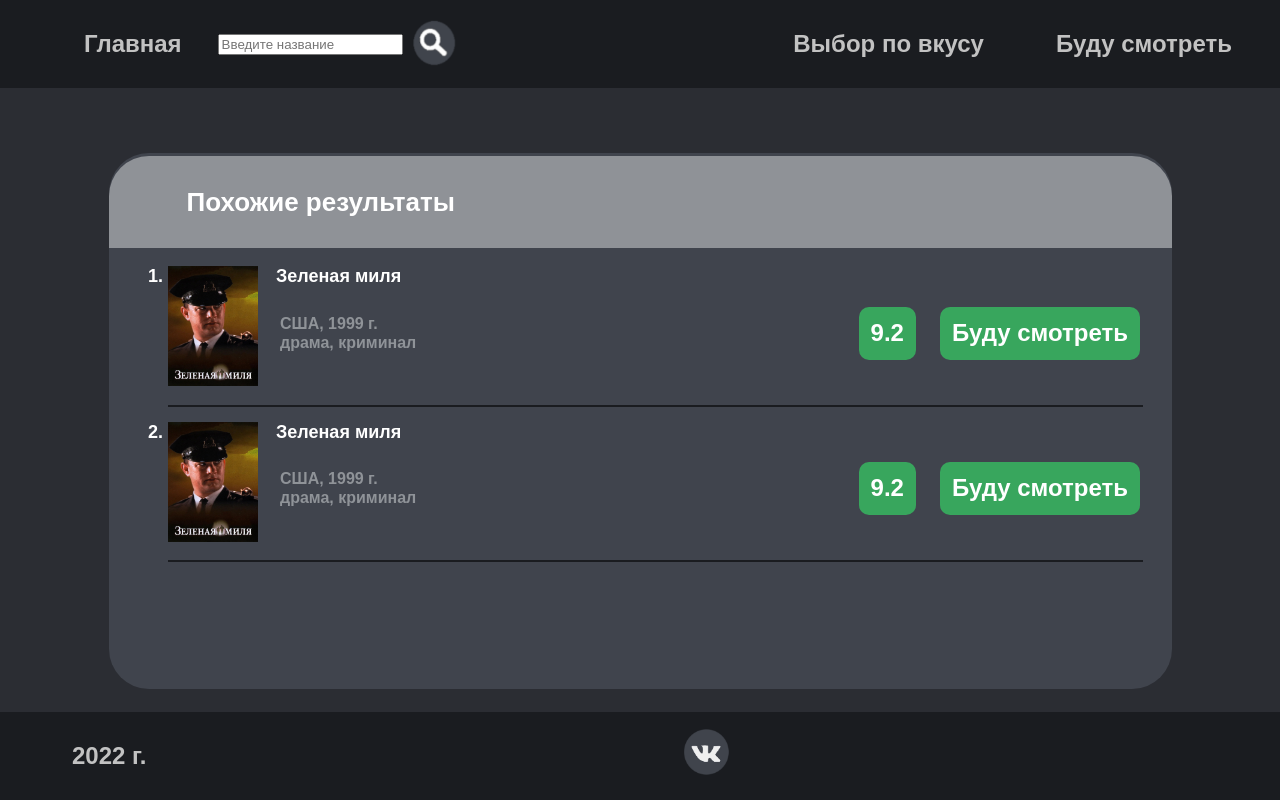
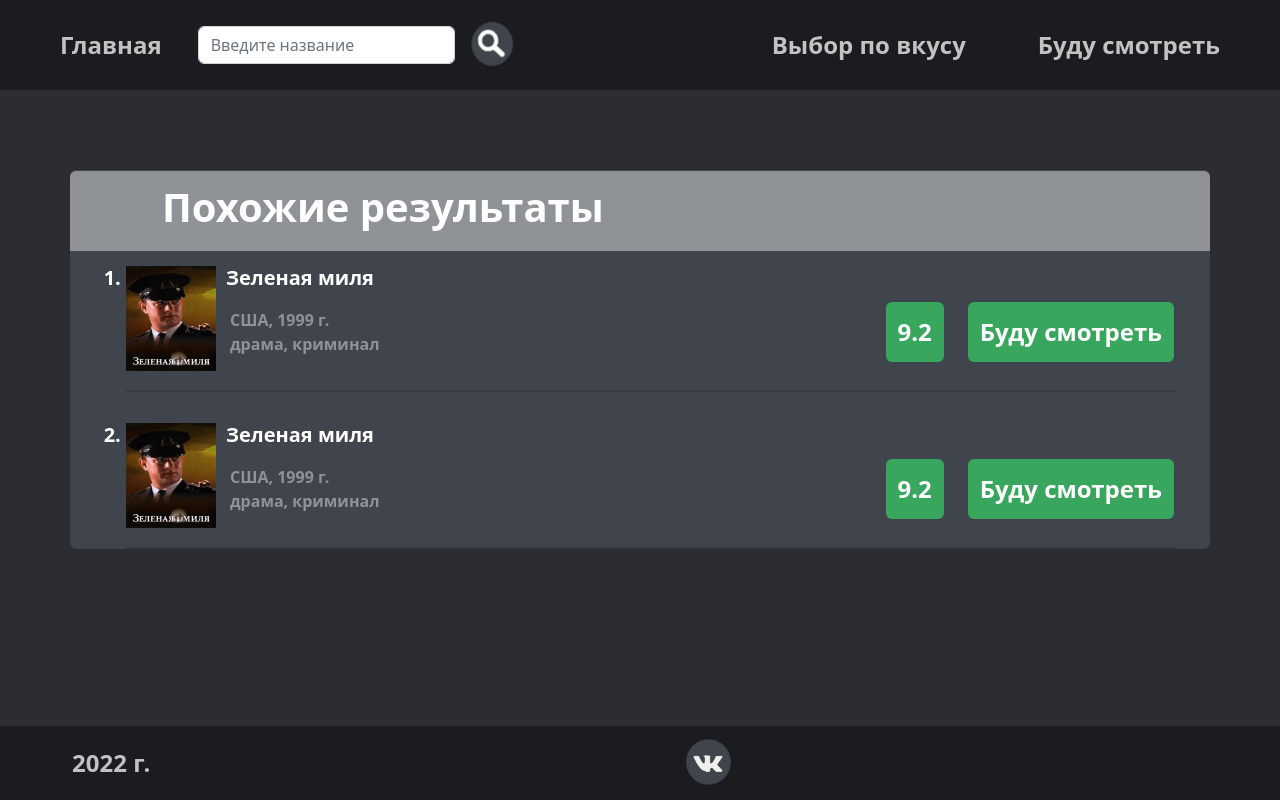
Before and after one commit to amayash/cinema, a website: page searchSame.html in a window 1280 px wide. Drawn offline with nearby package versions, Linux system fonts and the light colour scheme.

Commit message:
searchSame bootstrap

```diff
--- a/searchSame.html
+++ b/searchSame.html
@@ -3,62 +3,81 @@
 
 <head>
     <meta charset="UTF-8">
+    <title>Похожие результаты</title>
+    <meta name="viewport" content="width=device-width, initial-scale=1.0">
     <meta http-equiv="X-UA-Compatible" content="IE=edge">
-    <meta name="viewport" content="width=device-width, initial-scale=1.0">
-    <title>Похожие результаты</title>
+    <script src="node_modules/bootstrap/dist/js/bootstrap.min.js"></script>
+    <link href="node_modules/bootstrap/dist/css/bootstrap.min.css" rel="stylesheet" />
+    <link href="node_modules/@fortawesome/fontawesome-free/css/all.min.css" rel="stylesheet" />
     <link rel="stylesheet" href="styles/styleSearchSame.css">
 </head>
 
-<body>
-    <header>
-        <div id="main"><a href="index.html">Главная</a></div>
-        <form action="searchSame.html">
-            <input type="text" name="text" class="search" placeholder="Введите название">
-            <button type="submit"><navIcon><img src="images/search.jpg" alt="Поиск" /></navIcon></button>
+<body class="d-flex flex-column h-100 fs-6">
+    <main class="flex-shrink-0">
+        <header class="fs-4 fw-bold">
+            <nav class="navbar navbar-expand-md navbar-dark">
+                <div class="container-fluid">
+                    <button class="navbar-toggler" type="button" data-bs-toggle="collapse" data-bs-target="#navbarNav"
+                        aria-controls="navbarNav" aria-expanded="false" aria-label="Toggle navigation">
+                        <span class="navbar-toggler-icon"></span>
+                    </button>
+                    <div class="navbar-collapse collapse justify-content-end" id="navbarNav">
+                        <div id="main"><a class="text-decoration-none" href="index.html">Главная</a></div>
+
+                        <form class="d-flex align-items-center" action="searchSame.html">
+                            <input type="text" name="text" class="form-control search rounded" placeholder="Введите название">
+                            <button type="submit" class="border border-0"><img class="icon" src="images/search.jpg" alt="Поиск" /></button>
                         </form>
-        <nav>
-            <a href="choiceToTaste.html">Выбор по вкусу</a>
-            <a href="willSee.html">Буду смотреть</a>
+                        <div class="d-flex justify-content-end flex-grow-1 navbar-nav">
+                            <a class="text-decoration-none" href="choiceToTaste.html">Выбор по вкусу</a>
+                            <a class="text-decoration-none" href="willSee.html">Буду смотреть</a>
+                        </div>
+                    </div>
+                </div>
             </nav>
         </header>
-    <div id="content">
-        <div id="content_header">
-            <h1>Похожие результаты</h1>
+        <div class="container rounded" id="content">
+            <div id="content_header" class="rounded-top">
+                <h1 class="fs-1 fw-bold text-white">Похожие результаты</h1>
             </div>
 
-        <ol>
-            <li><navPoster><img src="images/zelenayamilya.jpg"  alt="Зеленая миля" align="left"></navPoster>
-                <h2><a href="film.html">Зеленая миля</a></h2>
-                <div id="description">
+            <ol class="fs-5 text-white fw-bold">
+                <li><img class="poster" src="images/zelenayamilya.jpg" alt="Зеленая миля" align="left">
+                    <h2 class="fs-5 fw-bold text-white"><a class="text-white" href="film.html">Зеленая миля</a></h2>
+                    <div id="description" class="d-flex justify-content-start align-items-center fs-6">
                         США, 1999 г.<br>
                         драма, криминал
-                    <div id="rightPanel">
-                        <div id="mark">9.2</div>
-                        <div id="willSee">Буду смотреть</div>
+                        <div id="rightPanel" class="d-flex justify-content-end text-white fw-bold fs-4 flex-grow-1">
+                            <div class="rounded" id="mark">9.2</div>
+                            <button id="willSee" class="border border-0 rounded text-white fw-bold" type="button">Буду
+                                смотреть</button>
                         </div>
                     </div>
                 </li>
-            <hr>
-            <li><navPoster><img src="images/zelenayamilya.jpg"alt="Зеленая миля" align="left"></navPoster>
-                <h2><a href="film.html">Зеленая миля</a></h2>
-                <div id="description">
+                <hr class="border border-0">
+                <li class="text-white"><img class="poster" src="images/zelenayamilya.jpg" alt="Зеленая миля" align="left">
+                    <h2 class="fs-5 fw-bold text-white"><a class="text-white" href="film.html">Зеленая миля</a></h2>
+                    <div id="description" class="d-flex justify-content-start align-items-center fs-6">
                         США, 1999 г.<br>
                         драма, криминал
-                    <div id="rightPanel">
-                        <div id="mark">9.2</div>
-                        <div id="willSee">Буду смотреть</div>
+                        <div id="rightPanel" class="d-flex justify-content-end text-white fw-bold fs-4 flex-grow-1">
+                            <div class="rounded" id="mark">9.2</div>
+                            <button id="willSee" class="border border-0 rounded text-white fw-bold" type="button">Буду
+                                смотреть</button>
                         </div>
                     </div>
                 </li>
-            <hr>
+                <hr class="border border-0">
             </ol>
         </div>
-    <footer>
+        <footer class="d-flex fixed-bottom align-items-center position-fixed fw-bold fs-4">
             2022 г.
-        <nav>
-            <a href="https://vk.com/id0" target="_blank"><navIcon><img src="images/vk.jpg" alt="VK"></navIcon> </a>
+            <nav class="d-flex justify-content-center flex-grow-1">
+                <a href="https://vk.com/id0" target="_blank"><img class="icon" src="images/vk.jpg" alt="VK"> </a>
             </nav>
         </footer>
+    </main>
     </body>
 
+
 </html>
--- a/styles/styleSearchSame.css
+++ b/styles/styleSearchSame.css
@@ -1,115 +1,18 @@
 html,
 body {
     background: #2b2d33;
-    padding: 0;
-    margin: 0;
-    font-family: sans-serif;
-    font-size: small;
-    line-height: 1.2;
-    height: 100%;
 }
 
 h1 {
-    margin-inline-start: 2.5em;
-    color: #ffffff;
-    font-weight: bold;
+    margin-inline-start: 2em;
 }
 
 h2 {
-    margin-inline-start: 6em;
-    font-size: large;
-    color: #ffffff;
-    font-weight: bold;
+    padding-top: 0.75em;
+    margin-inline-start: 5em;
 }
 
-ol {
-    font-size: large;
-    color: #ffffff;
-    font-weight: bold;
-}
-
-header {
-    left: 0; top: 0; right: 0;
-    background-color: #1a1c20;
-    height: 64px;
-    padding: 0.5em;
-    display: flex;
-    align-items: center;
-    font-size: x-large;
-    font-weight: bold;
-}
-
-footer {
-    position: fixed;
-    left: 0; bottom: 0; right: 0;
-    background-color: #1a1c20;
-    color: #c2c2c2;
-    height: 64px;
-    padding: 0.5em 0.5em 0.5em 3em;
-    display: flex;
-    justify-content: start;
-    align-items: center;
-    font-size: x-large;
-    font-weight: bold;
-}
-
-footer nav {
-    color: #c2c2c2;
-    display: flex !important;
-    justify-content: center !important;
-    flex-grow: 1;
-}
-
-article {
-    padding: 0.5em;
-    display: flex;
-    flex-direction: column;
-    align-items: stretch;
-    min-height: calc(100%-64px-64px-(0.5em*6));
-}
-
-header nav {
-    display: flex !important;
-    justify-content: flex-end !important;
-    flex-grow: 1;
-}
-
-header a {
-    color: #c2c2c2;
-    text-decoration: none;
-    margin: 0 1.5em;
-}
-
-header a:hover {
-    color: #ffffff;
-}
-
-#main {
-    margin-left: 1.5em;
-}
-
-#description {
-    padding-bottom: 1.5em;
-    margin-inline-start: 7em;
-    margin-top: -0.5em;
-    font-size: medium;
-    color: #8f9398;
-    display: flex;
-    justify-content: start;
-    align-items: center;
-}
-
-#rightPanel {
-    color: #ffffff;
-    font-size: x-large;
-    font-weight: bold;
-    display: flex !important;
-    justify-content: flex-end !important;
-    flex-grow: 1;
-}
 h2 a {
-    color: #ffffff;
-    font-weight: bold;
     text-decoration: none;
 }
 
@@ -117,69 +20,94 @@ h2 a:hover {
     text-decoration: underline;
 }
 
+header {
+    background: #1a1c20;
+    padding: 0.5em;
+}
+
+header a {
+    color: #c2c2c2;
+    margin: 0 1.5em;
+}
+
+footer {
+    background: #1a1c20;
+    color: #c2c2c2;
+    padding: 0.5em 0.5em 0.5em 3em;
+}
+
+footer nav {
+    color: #c2c2c2;
+}
+
+header a:hover {
+    color: #ffffff;
+}
+
+#description {
+    margin-inline-start: 6.5em;
+    margin-top: -0.5em;
+    color: #8f9398;
+}
+
 #mark {
     padding: 0.5em;
     margin: 0.5em;
     background-color: #38a65d;
-    border: none;
-    border-radius: 10px;
+}
+
+#content {
+    background: #40444d;
+    padding: 1.25em 1.5em 0em 1.5em;
+    margin: 5em auto auto auto;
+}
+
+#content_header {
+    padding: 0.75em;
+    margin: -1.2em -1.5em 0em -1.5em;
+    background-color: #8f9297;
+}
+
+hr {
+    margin-right: 0.5em;
+    background-color: #1a1c20;
+    height: 2px; /* Толщина линии */
+}
+
+button {
+    margin-left: 0.5em;
+    padding: 0;
 }
 
 #willSee {
     padding: 0.5em;
     margin: 0.5em;
     background-color: #38a65d;
-    border: none;
-    border-radius: 10px;
 }
 
-#content {
-    background: #40444d;
-    height: 65%;
-    width: 80%;
-    padding: 1.25em 1.5em 0em 1.5em;
-    margin: 5em auto auto auto;
-    border: none;
-    border-radius: 40px;
-}
-
-#content_header {
-    padding: 1em;
-    margin: -1em -1.5em 0em -1.5em;
-    background-color: #8f9297;
-    border: none;
-    border-top-left-radius: 40px;
-    border-top-right-radius: 40px;
-}
-
-hr {
-    border: none;
-    margin-right: 0.5em;
-    background-color: #1a1c20;
-    height: 2px; /* Толщина линии */
-}
-
-button {
-    margin: 0.5em;
-    padding: 0;
-    border: none;
-}
-button img {
-    display: block;
-}
-
-form {
-    display: flex;
-    justify-content: start;
-    align-items: center;
-}
-
-navPoster img {
+.poster{
+    padding-top: 0.75em;
     width: 90px;
     height: 120px;
 }
 
-navIcon img {
+.icon {
     width: 50px;
     height: 50px;
 }
+
+@media screen and (max-width: 840px) {
+    .poster{
+        display: none;
+    }
+    h2 {
+        margin-inline-start: 0em;
+    }
+    #description {
+        margin-inline-start: 0.5em;
+        font-size: small !important;
+    }
+    #rightPanel {
+        font-size: medium !important;
+    }
+}
```
Lines whose indentation alone changed are shown as unchanged.
